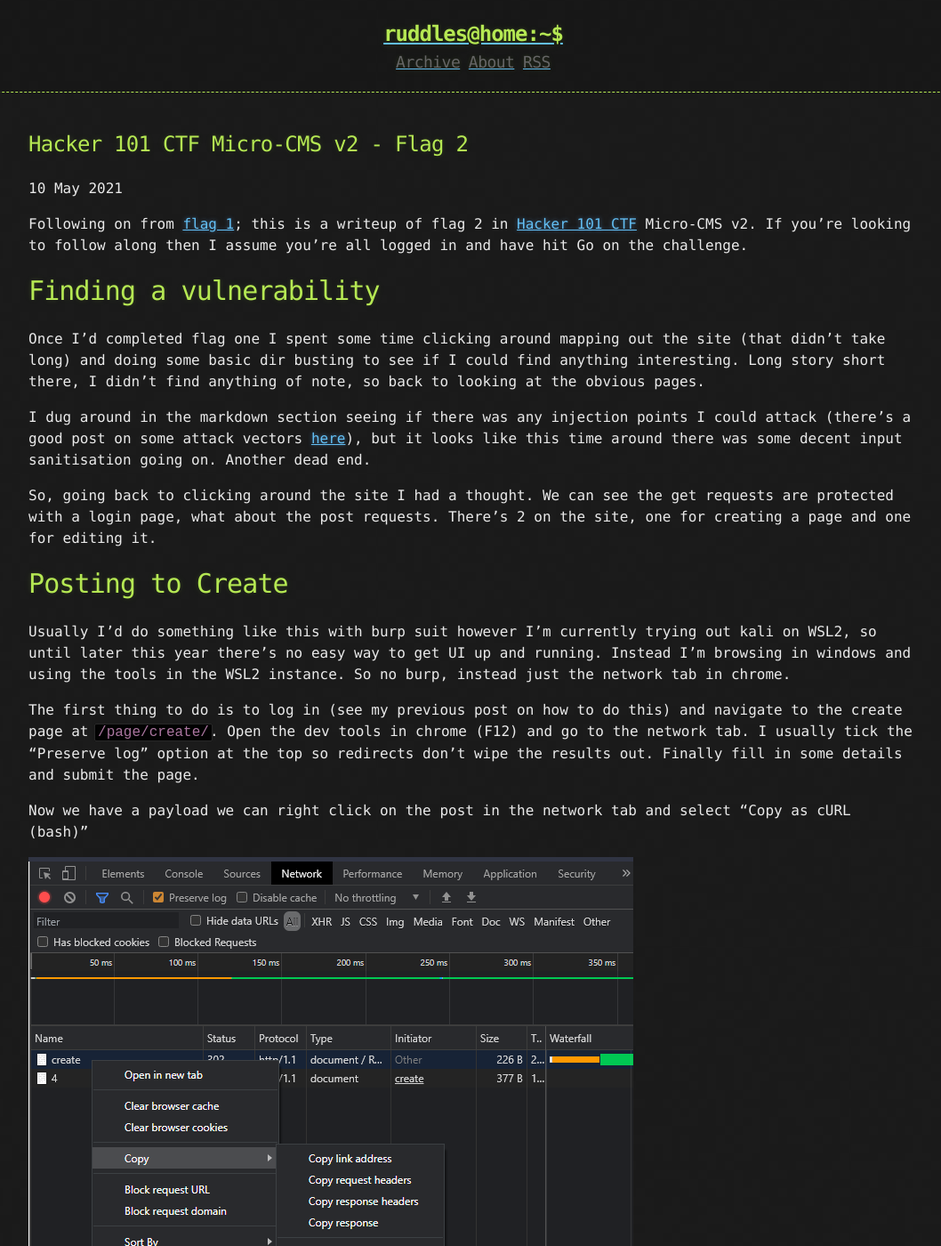
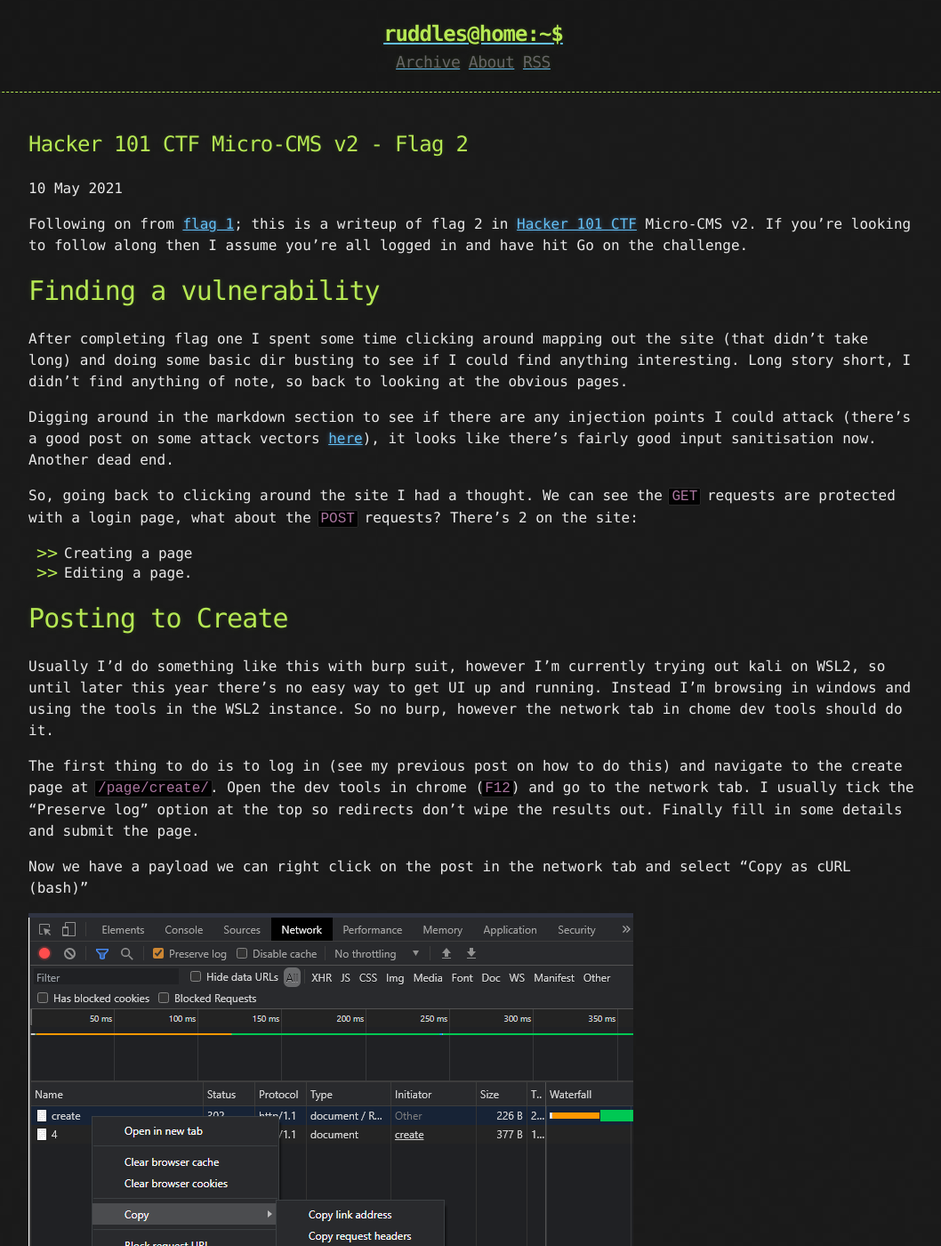
Before and after one commit to ruddles/ruddles.github.io, a Jekyll site: the page built from _posts/2021-05-10-Hacker101-CTF-Micro-CMS-v2-flag-2.md, in a window 1280 px wide and 1400 px high. Shown: the whole window at 89% size, without its empty margins (108-1166 px from the left). Built offline with Jekyll 4.4.1, drawn with Linux system fonts in a browser that asks for light colours; some of the changed text lies outside the part shown.

Commit message:
Fixed some wording

````diff
--- a/_posts/2021-05-10-Hacker101-CTF-Micro-CMS-v2-flag-2.md
+++ b/_posts/2021-05-10-Hacker101-CTF-Micro-CMS-v2-flag-2.md
@@ -7,23 +7,28 @@ Following on from [flag 1](https://ruddles.github.io/Hacker101-CTF-Micro-CMS-v2-
 
 # Finding a vulnerability
 
-Once I'd completed flag one I spent some time clicking around mapping out the site (that didn't take long) and doing some basic dir busting to see if I could find anything interesting. Long story short there, I didn't find anything of note, so back to looking at the obvious pages.
+After completing flag one I spent some time clicking around mapping out the site (that didn't take long) and doing some basic dir busting to see if I could find anything interesting. Long story short, I didn't find anything of note, so back to looking at the obvious pages.
 
-I dug around in the markdown section seeing if there was any injection points I could attack (there's a good post on some attack vectors [here](https://medium.com/taptuit/exploiting-xss-via-markdown-72a61e774bf8)), but it looks like this time around there was some decent input sanitisation going on. Another dead end.
+Digging around in the markdown section to see if there are any injection points I could attack (there's a good post on some attack vectors [here](https://medium.com/taptuit/exploiting-xss-via-markdown-72a61e774bf8)), it looks like there's fairly good input sanitisation now. Another dead end.
 
-So, going back to clicking around the site I had a thought. We can see the get requests are protected with a login page, what about the post requests. There's 2 on the site, one for creating a page and one for editing it.
+So, going back to clicking around the site I had a thought. We can see the `GET` requests are protected with a login page, what about the `POST` requests? There's 2 on the site:
+
+- Creating a page
+- Editing a page.
 
 # Posting to Create
 
-Usually I'd do something like this with burp suit however I'm currently trying out kali on WSL2, so until later this year there's no easy way to get UI up and running. Instead I'm browsing in windows and using the tools in the WSL2 instance. So no burp, instead just the network tab in chrome.
+Usually I'd do something like this with burp suit, however I'm currently trying out kali on WSL2, so until later this year there's no easy way to get UI up and running. Instead I'm browsing in windows and using the tools in the WSL2 instance. So no burp, however the network tab in chome dev tools should do it.
 
-The first thing to do is to log in (see my previous post on how to do this) and navigate to the create page at `/page/create/`. Open the dev tools in chrome (F12) and go to the network tab. I usually tick the "Preserve log" option at the top so redirects don't wipe the results out. Finally fill in some details and submit the page.
+The first thing to do is to log in (see my previous post on how to do this) and navigate to the create page at `/page/create/`. Open the dev tools in chrome (`F12`) and go to the network tab. I usually tick the "Preserve log" option at the top so redirects don't wipe the results out. Finally fill in some details and submit the page.
 
 Now we have a payload we can right click on the post in the network tab and select "Copy as cURL (bash)"
 
 ![Create page]({{ site.url }}/assets/post-images/h101-cms-v2/CreatePage.png)
 
-Now I tend to paste this into a text editor (I use vscode for everything) to make editing a bit easier. All we need to do is delete the line starting `-H 'Cookie:` so we're no longer logged in on the request and paste it into the terminal and hit enter:
+Now I tend to paste this into a text editor (I use vscode for everything) to make editing a bit easier.
+
+This request is of course logged in, and we want to test if the same request still worked logged out. All we need to do is delete the line starting `-H 'Cookie:` so we're no longer logged in on the request and paste it into the terminal and hit enter:
 
 ```bash
 curl 'http://35.190.155.168/90bf00b6e6/page/create' \
````
